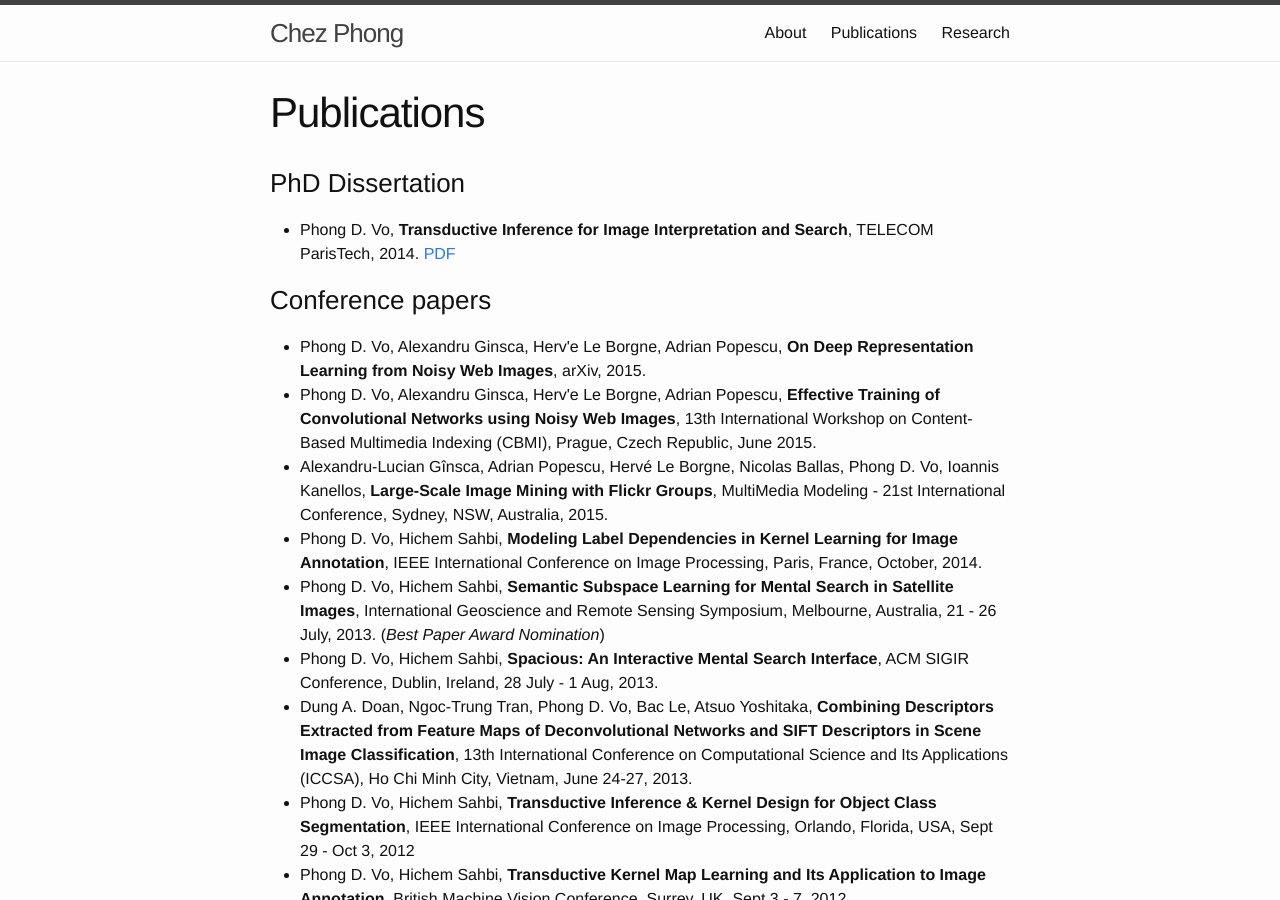
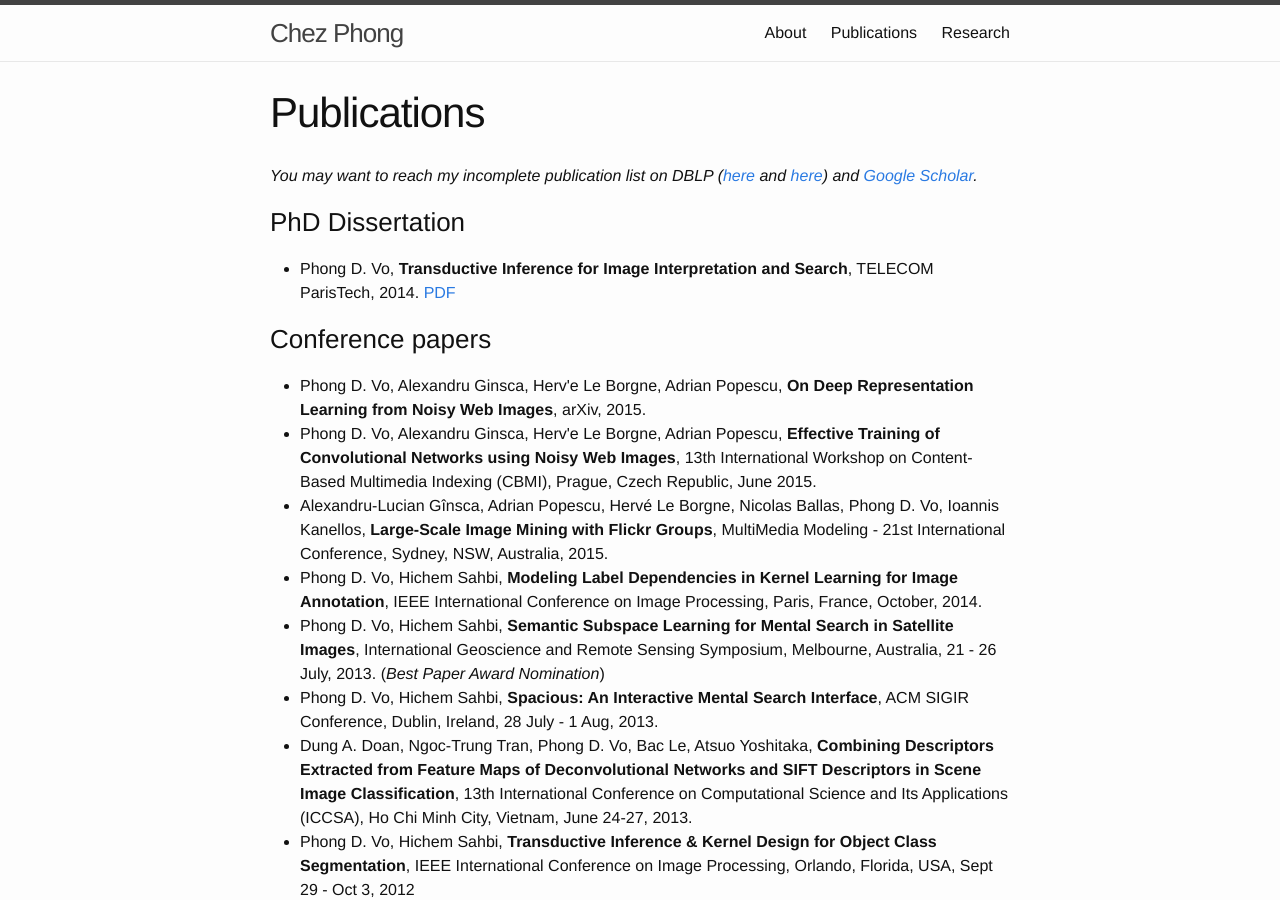
Before and after one commit to vodp/vodp.github.io, a Jekyll site: the page built from pubs.md, in a window 1280 px wide and 900 px high. Built offline with Jekyll 4.4.1, drawn with Linux system fonts in a browser that asks for light colours.

Commit message:
Update pubs.md

```diff
--- a/pubs.md
+++ b/pubs.md
@@ -3,6 +3,7 @@ layout: page
 title: Publications
 permalink: /pubs/
 ---
+*You may want to reach my incomplete publication list on DBLP ([here](http://dblp.uni-trier.de/pers/hd/v/Vo:Dinh=Phong) and [here](http://dblp.uni-trier.de/pers/hd/v/Vo:Phong_D=)) and [Google Scholar](https://scholar.google.com/citations?user=s830TUYAAAAJ&hl=de).*
 
 ### PhD Dissertation ###
 * Phong D. Vo, **Transductive Inference for Image Interpretation and Search**, TELECOM ParisTech, 2014. [PDF](These.pdf)
```
